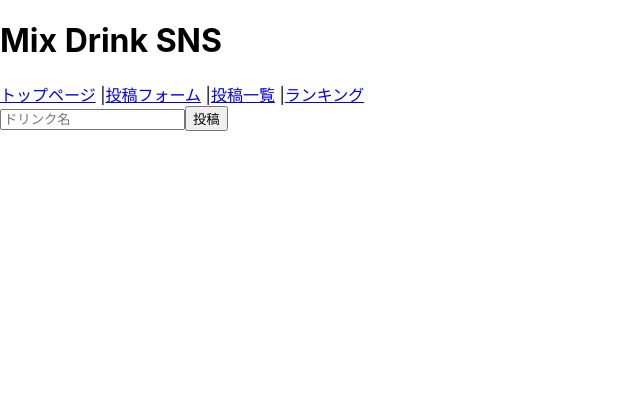
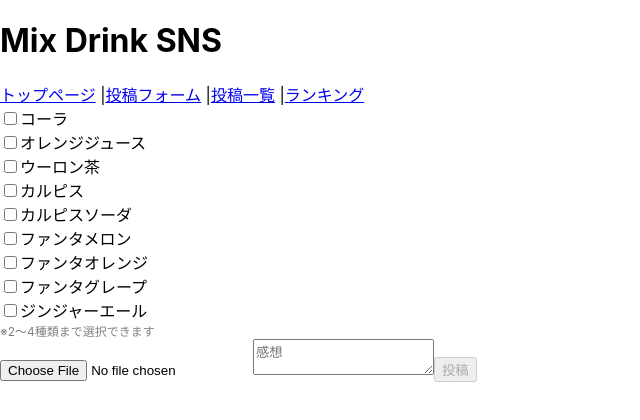
Before and after one commit to Iona342/mix-drink-app, a React (Create React App) app in the folder client/: page /form in a window 1280 px wide. Shown: the top 420 px of the page, without its empty margins (0-640 px from the left). Built offline with nearby package versions, Linux system fonts and the light colour scheme; the HTML template or start-up script is replaced by a standard one.

Commit message:
feat:投稿フォームの機能。（画像の保存機能は途中）

```diff
--- a/client/src/components/PostForm.jsx
+++ b/client/src/components/PostForm.jsx
@@ -1,29 +1,108 @@
 import React, { useState } from "react";
-import { db,auth } from "../firebase";
+import { db } from "../firebase";
 import { collection, addDoc, serverTimestamp } from "firebase/firestore";
+import { storage } from "../firebase";
+import { ref, uploadBytes, getDownloadURL } from "firebase/storage";
 
 export default function PostForm() {
-  const [drink, setDrink] = useState("");
+  const [drink, setDrink] = useState([]); // 配列で管理
+  const [imageFile, setImageFile] = useState(null);
+  const [comment, setComment] = useState("");
+  const [uploading, setUploading] = useState(false);
+  const [previewUrl, setPreviewUrl] = useState("");
+
+  const drinkOptions = [
+    "コーラ",
+    "オレンジジュース",
+    "ウーロン茶",
+    "カルピス",
+    "カルピスソーダ",
+    "ファンタメロン",
+    "ファンタオレンジ",
+    "ファンタグレープ",
+    "ジンジャーエール",
+
+    // 必要に応じて追加
+  ];
 
   const handleSubmit = async (e) => {
     e.preventDefault();
+    setUploading(true);
+
+    let imageUrl = "";
+    if (imageFile) {
+      const storageRef = ref(storage, `images/${imageFile.name}_${Date.now()}`);
+      await uploadBytes(storageRef, imageFile);
+      imageUrl = await getDownloadURL(storageRef);
+      setPreviewUrl(imageUrl);
+    }
 
     await addDoc(collection(db, "posts"), {
-      text: drink,
+      text: drink, // 配列で保存
+      imageUrl: imageUrl,
+      comment: comment,
       createdAt: serverTimestamp(),
     });
 
-    setDrink("");
+    setDrink([]);
+    setImageFile(null);
+    setComment("");
+    setUploading(false);
   };
 
   return (
     <form onSubmit={handleSubmit}>
+      <div>
+        {drinkOptions.map((option) => (
+          <label key={option} style={{ display: "block" }}>
+            <input
+              type="checkbox"
+              value={option}
+              checked={drink.includes(option)}
+              onChange={(e) => {
+                if (e.target.checked) {
+                  if (drink.length < 4) {
+                    setDrink([...drink, option]);
+                  }
+                } else {
+                  setDrink(drink.filter((d) => d !== option));
+                }
+              }}
+              disabled={!drink.includes(option) && drink.length >= 4}
+            />
+            {option}
+          </label>
+        ))}
+      </div>
+      <div style={{ fontSize: "12px", color: "gray" }}>
+        ※2〜4種類まで選択できます
+      </div>
       <input
-        value={drink}
-        onChange={(e) => setDrink(e.target.value)}
-        placeholder="ドリンク名"
+        type="file"
+        accept="image/*"
+        onChange={(e) => setImageFile(e.target.files[0])}
       />
-      <button type="submit">投稿</button>
+      <textarea
+        value={comment}
+        onChange={(e) => setComment(e.target.value)}
+        placeholder="感想"
+      />
+      <button
+        type="submit"
+        disabled={uploading || drink.length < 2 || drink.length > 4}
+      >
+        {uploading ? "アップロード中..." : "投稿"}
+      </button>
+      {previewUrl && (
+        <div>
+          <p>アップロード画像:</p>
+          <img
+            src={previewUrl}
+            alt="アップロード画像"
+            style={{ maxWidth: "200px" }}
+          />
+        </div>
+      )}
     </form>
   );
 }
--- a/client/src/firebase.js
+++ b/client/src/firebase.js
@@ -3,6 +3,7 @@
 import { getAnalytics } from "firebase/analytics";
 import { getFirestore } from "firebase/firestore";
 import { getAuth } from "firebase/auth";
+import { getStorage } from "firebase/storage"; // 追加
 // TODO: Add SDKs for Firebase products that you want to use
 // https://firebase.google.com/docs/web/setup#available-libraries
 
@@ -23,5 +24,6 @@
 const analytics = getAnalytics(app);
 const db = getFirestore(app);
 const auth = getAuth(app);
+const storage = getStorage(app); // 追加
 
-export { db, auth };
+export { db, auth, storage }; // storageを追加
```
Also changed, not shown: client/src/components/cors.json (added, +8 -0 lines), client/src/pages/MakePostPage.jsx (deleted), 1 other file (tests, documents, lock files or other folders).
